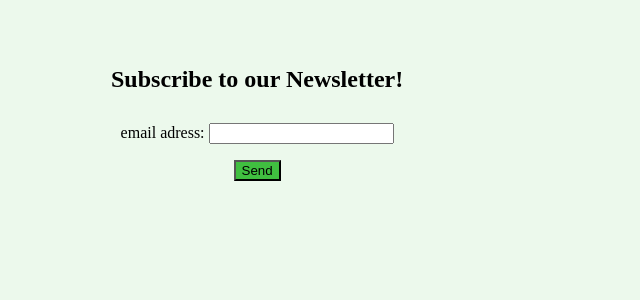
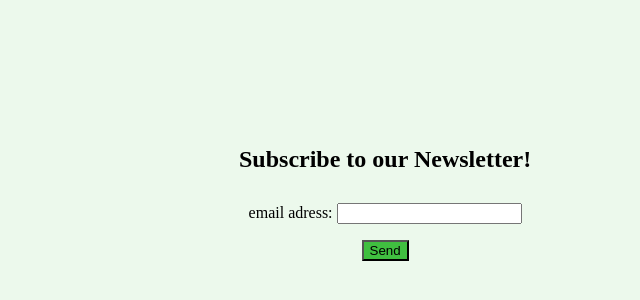
Before and after one commit to Sternenstaub2109/emmasundkatisbrunch, a plain HTML site: page index.html in a window 1280 px wide. Shown: the part 164-464 px from the top of the page, without its empty margins (224-864 px from the left). Drawn offline with Linux system fonts and the light colour scheme.

Commit message:
Update index.html

```diff
--- a/index.html
+++ b/index.html
@@ -20,8 +20,8 @@
       }
       section{
         position:fixed;
-        top:25%;
-        left:25%;
+        top:35%;
+        left:35%;
       }
   </style>
 </head>
```
